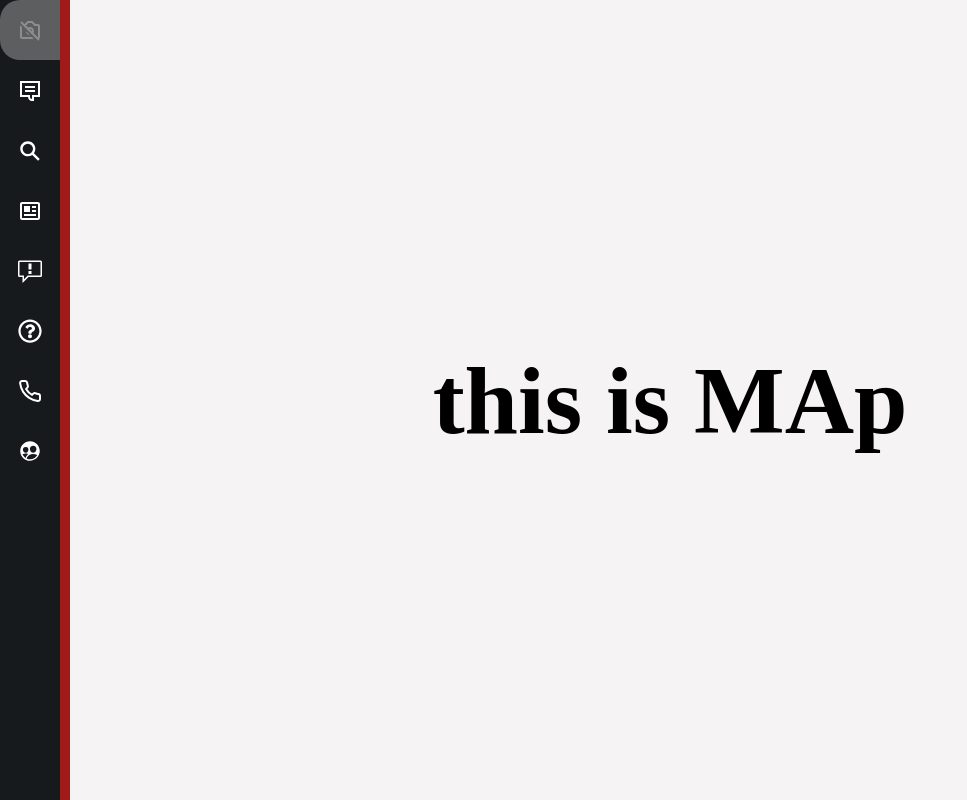
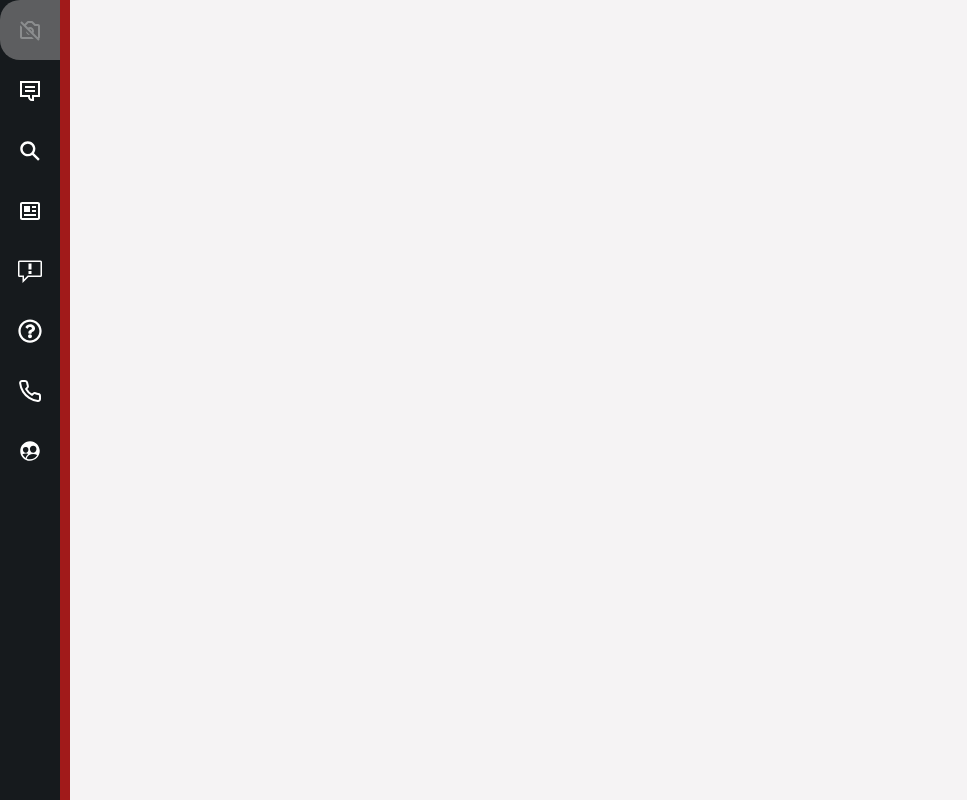
Before and after one commit to NotYourPorn/no-molka-restroom-web, a React (Create React App) app: page /map in a window 1280 px wide. Shown: the whole page, without its empty margins (0-967 px from the left). Built offline with nearby package versions, Linux system fonts and the light colour scheme.

Commit message:
start developing map function

```diff
--- a/package.json
+++ b/package.json
@@ -7,6 +7,7 @@
     "@testing-library/jest-dom": "^5.14.1",
     "@testing-library/react": "^11.2.7",
     "@testing-library/user-event": "^12.8.3",
+    "dotenv": "^10.0.0",
     "react": "^17.0.2",
     "react-dom": "^17.0.2",
     "react-icons": "^4.2.0",
--- /dev/null
+++ b/src/components/MapContent.js
@@ -0,0 +1,9 @@
+/** @format */
+
+import React, { useEffect } from "react";
+
+const MapContent = () => {
+  return <div></div>;
+};
+
+export default MapContent;
--- a/src/pages/Map.js
+++ b/src/pages/Map.js
@@ -1,10 +1,12 @@
 /** @format */
 import React from "react";
+
+import MapContent from "../components/MapContent";
 
 function Map() {
   return (
     <div className="map">
-      <h1>this is MAp</h1>
+      <MapContent />
     </div>
   );
 }
```
Also changed, not shown: 2 other files (tests, documents, lock files or other folders).
